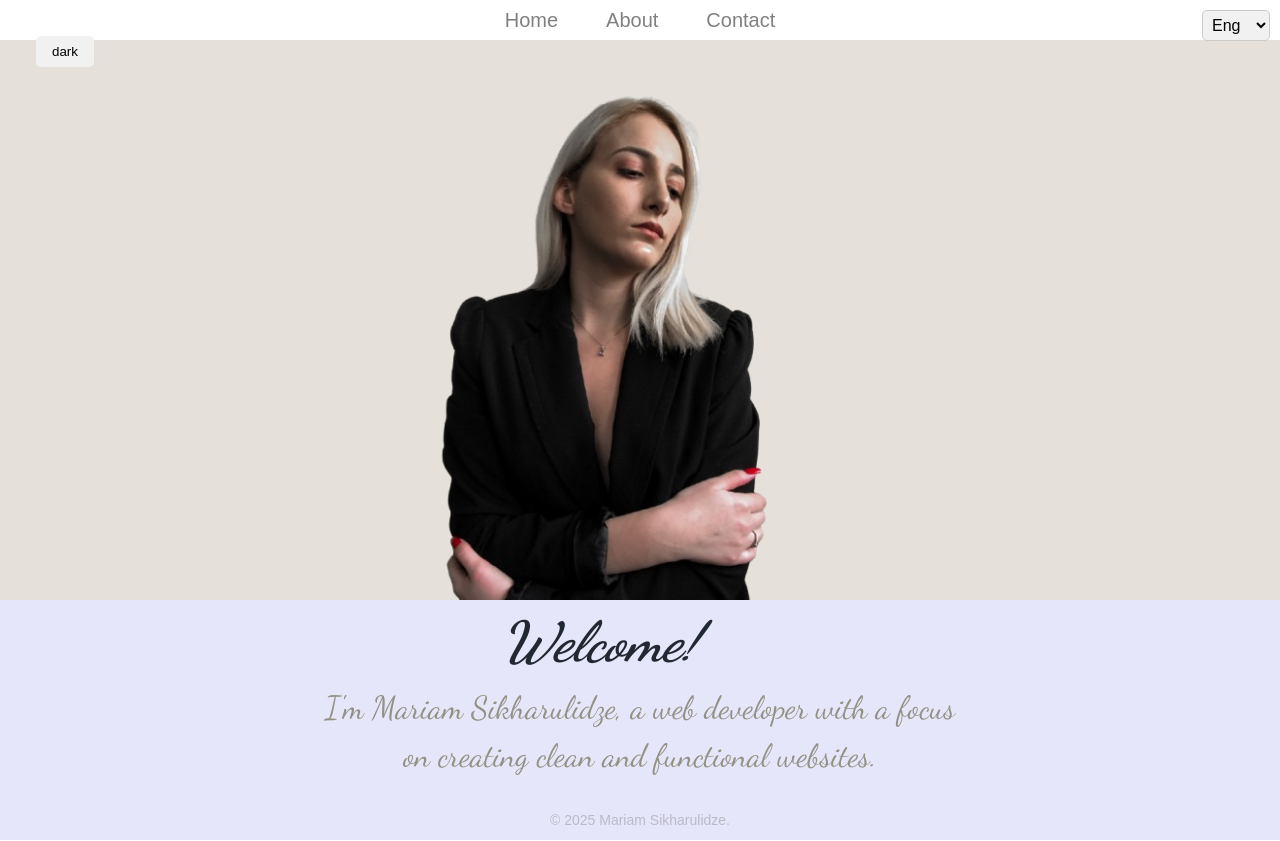
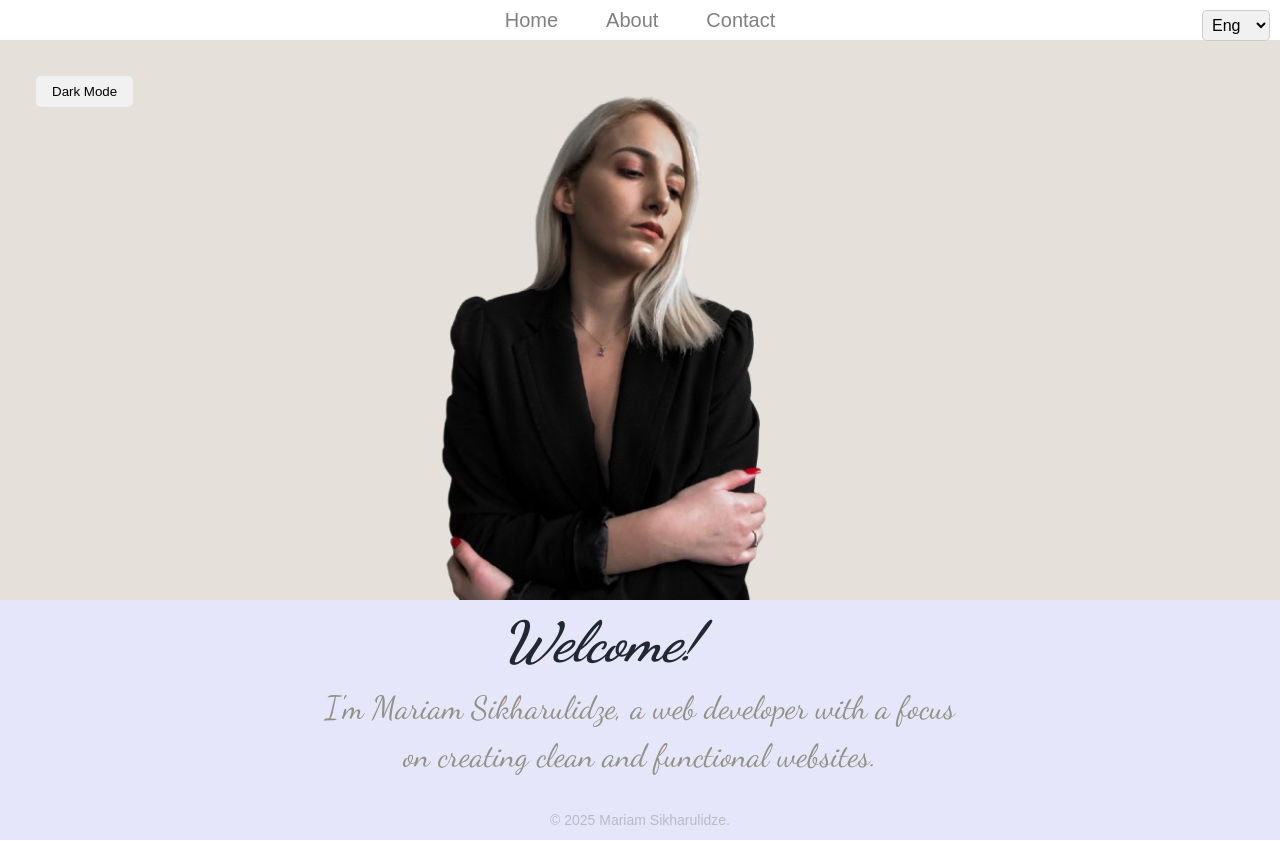
Before and after one commit to Sikharulidze/My-web-page, a React (Vite) app: page / in a window 1280 px wide. Built offline with nearby package versions, Linux system fonts and the light colour scheme.

Commit message:
fixed dark and light mode button

```diff
--- a/src/App.css
+++ b/src/App.css
@@ -1,15 +1,18 @@
+/* Global reset */
 * {
   margin: 0;
   padding: 0;
   box-sizing: border-box;
 }
 
+/* General body styles */
 body {
   font-family: "Quicksand", sans-serif;
   min-height: 100vh;
-   transition: background-color 0.3s ease, color 0.3s ease;
+  transition: background-color 0.3s ease, color 0.3s ease;
 }
 
+/* Light mode */
 body.light {
   background-color: white; /* Light background */
   color: black; /* Dark text color */
@@ -39,6 +42,7 @@ button:hover {
   background-color: #ddd;
 }
 
+/* Header section */
 .home-top {
   background-color: white;
   height: 5vh;
@@ -49,47 +53,73 @@ button:hover {
   gap: 3rem;
 }
 
+/* Profile Picture Styles */
 .My-picture {
-  background-color: #e5e1da;
   width: 100vw;
   height: 70vh;
   display: flex;
   justify-content: center;
+  background-color: #e5e1da; /* Default light background */
 }
 
+/* Dark mode styles for profile picture */
+body.dark .My-picture {
+  background-color: #2c2c2c; /* Dark mode background */
+}
+
+/* Bottom section */
 .home-bottom {
-  background-color: #e6e6fa;
   width: 100vw;
   height: 30vh;
   display: flex;
   justify-content: center;
   align-items: center;
   flex-direction: column;
+  background-color: #e6e6fa; /* Default light background */
 }
 
+/* Dark mode styles for bottom section */
+body.dark .home-bottom {
+  background-color: #2a2a2a; /* Dark mode background */
+}
+
+/* Text styling */
 .bottom-text {
   font-family: "Dancing Script", cursive;
   font-style: italic;
-  color: #222831;
+  color: #222831; /* Default light text color */
   font-size: 3.5rem;
   text-align: center;
   margin-right: 80px;
 }
 
+/* Dark mode styles for text */
+body.dark .bottom-text {
+  color: white; /* Light text color in dark mode */
+}
+
+/* Paragraph styling */
 .bottom-p {
-  color: #939185;
+  color: #939185; /* Default light text color */
   font-family: "Dancing Script", sans-serif;
   font-size: 2rem;
   text-align: center;
   width: 50%;
 }
 
+/* Dark mode styles for paragraph text */
+body.dark .bottom-p {
+  color: #ccc; /* Light text color in dark mode */
+}
+
+/* Link styling */
 .home-links {
   color: gray;
   font-size: 20px;
   text-decoration: none;
 }
 
+/* Copyright section */
 .copyright {
   text-align: center;
   margin-top: 20px;
@@ -99,10 +129,7 @@ button:hover {
   opacity: 0.3;
 }
 
-.copyright p {
-  margin: 0;
-}
-
+/* Language selector styling */
 #language {
   font-size: 1rem;
   padding: 5px;
--- a/src/App.jsx
+++ b/src/App.jsx
@@ -9,8 +9,7 @@ import Home from "./pages/Home";
 import About from "./pages/About";
 import Contact from "./pages/Contact";
 import Layout from "./Layout";
-import lightDark from "./store/lightDark";
-import { useEffect } from "react";
+import ThemeManager from "./ThemeManager";
 
 i18n.use(initReactI18next).init({
   resources: {
@@ -20,7 +19,6 @@ i18n.use(initReactI18next).init({
   },
   lng: "eng",
   fallbackLng: "eng",
-
   interpolation: {
     escapeValue: false,
   },
@@ -29,23 +27,17 @@ i18n.use(initReactI18next).init({
 function App() {
   useTranslation();
 
-  const dark = lightDark((state) => state.dark);
-  const setDark = lightDark((state) => state.switchMode);
-
-  useEffect(() => {
-    document.body.className = dark ? "dark" : "light";
-  }, [dark]);
-
   return (
-    <Layout toggleTheme={setDark}>
-      <button onClick={setDark}>{dark ? "light" : "dark"}</button>
-
+    <>
+      <ThemeManager />
+      <Layout>
         <Routes>
           <Route path="/" element={<Home />} />
           <Route path="/about" element={<About />} />
           <Route path="/contact" element={<Contact />} />
         </Routes>
       </Layout>
+    </>
   );
 }
 
--- a/src/Layout.jsx
+++ b/src/Layout.jsx
@@ -2,10 +2,14 @@ import React from "react";
 import { Link, useLocation } from "react-router-dom";
 import { useTranslation } from "react-i18next";
 import i18n from "i18next";
+import lightDark from "./store/lightDark";
 
 function Layout({ children }) {
   const { t } = useTranslation();
   const location = useLocation();
+
+  const dark = lightDark((state) => state.dark);
+  const switchMode = lightDark((state) => state.switchMode);
 
   const languageChangeHandler = (event) => {
     i18n.changeLanguage(event.target.value);
@@ -13,24 +17,16 @@ function Layout({ children }) {
 
   return (
     <div>
-
       <div className="home-top">
-        <Link to="/" className="home-links">
-          {t("nav.home")}
-        </Link>
-
-        {}
+        <Link to="/" className="home-links">{t("nav.home")}</Link>
         {location.pathname !== "/about" && (
-          <Link to="/about" className="home-links">
-            {t("nav.about")}
-          </Link>
+          <Link to="/about" className="home-links">{t("nav.about")}</Link>
         )}
         {location.pathname !== "/contact" && (
-          <Link to="/contact" className="home-links">
-            {t("nav.contact")}
-          </Link>
+          <Link to="/contact" className="home-links">{t("nav.contact")}</Link>
         )}
 
+        {/* Language Dropdown */}
         <select
           name="language"
           id="language"
@@ -42,7 +38,25 @@ function Layout({ children }) {
           <option value="geo">GEO</option>
           <option value="rus">RUS</option>
         </select>
+
+        {/* Dark Mode Button */}
+        <button
+          onClick={switchMode}
+          style={{
+            position: "absolute",
+            top: "60px",
+            left: "20px",
+            padding: "0.5rem 1rem",
+            backgroundColor: dark ? "#444" : "#f1f1f1",
+            color: dark ? "#fff" : "#000",
+            borderRadius: "5px",
+            cursor: "pointer",
+          }}
+        >
+          {dark ? "Light Mode" : "Dark Mode"}
+        </button>
       </div>
+
       <main>{children}</main>
     </div>
   );
--- /dev/null
+++ b/src/ThemeManager.jsx
@@ -0,0 +1,15 @@
+import { useEffect } from "react";
+import lightDark from "./store/lightDark";
+
+function ThemeManager() {
+  const dark = lightDark((state) => state.dark);
+
+  useEffect(() => {
+    document.body.classList.remove("dark", "light");
+    document.body.classList.add(dark ? "dark" : "light");
+  }, [dark]);
+
+  return null;
+}
+
+export default ThemeManager;
```
Lines whose indentation alone changed are shown as unchanged.
